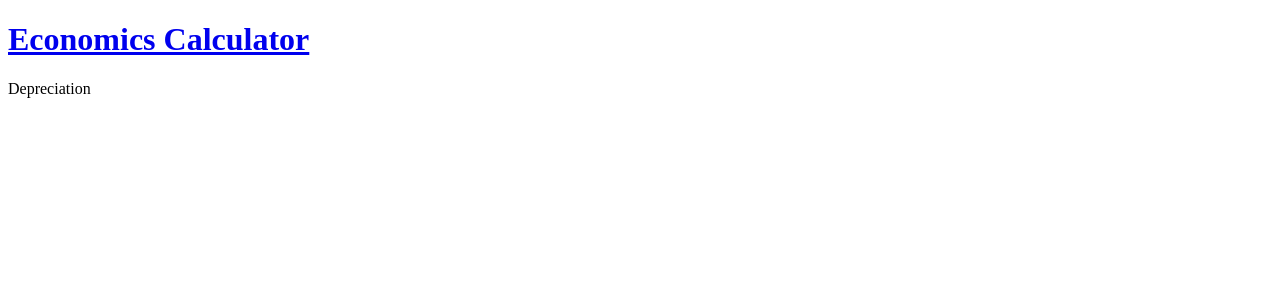
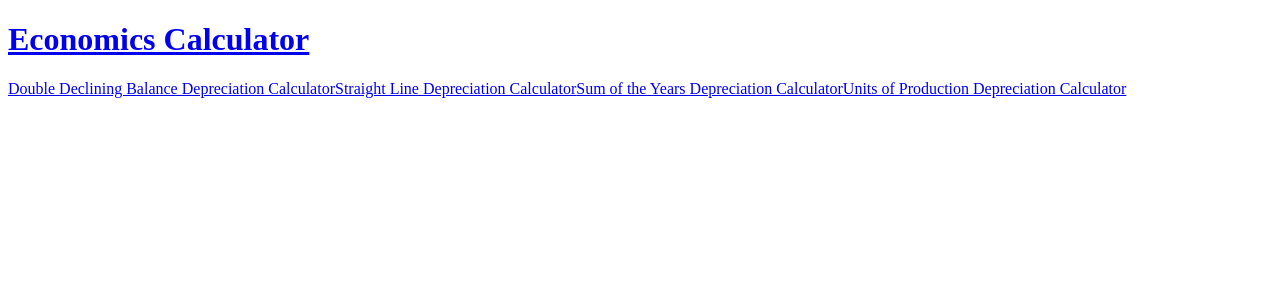
Before and after one commit to babekizulu/economics-caclulator, a React (Create React App) app: page /depreciation in a window 1280 px wide. Shown: the top 300 px of the page. Built offline with nearby package versions, Linux system fonts and the light colour scheme.

Commit message:
Depreciation Calculators Scaffolding & Routing

```diff
--- a/src/components/depreciation/Depreciation.js
+++ b/src/components/depreciation/Depreciation.js
@@ -1,9 +1,51 @@
 import React from "react";
+//components
+import DDBDepreciation from './DDBDepreciation';
+import SLDepreciation from './SLDepreciation';
+import SYDDepreciation from './SYDDepreciation';
+import UPDepreciation from './UPDepreciation';
+import Link from '../Link';
+import Route from '../Route';
 
 const Depreciation = () => {
     return (
-        <div>
-            Depreciation
+        <div className='depreciation-calculator-container'>
+            <Link
+            href='/depreciation/double-declining-balance'
+            className='calculator'
+            >
+                Double Declining Balance Depreciation Calculator
+            </Link>
+            <Link
+            href='/depreciation/straight-line'
+            className='calculator'
+            >
+                Straight Line Depreciation Calculator
+            </Link>
+            <Link
+            href='/depreciation/sum-of-the-years'
+            className='calculator'
+            >
+                Sum of the Years Depreciation Calculator
+            </Link>
+            <Link
+            href='/depreciation/units-of-production'
+            className='calculator'
+            >
+                Units of Production Depreciation Calculator
+            </Link>
+            <Route path='/depreciation/double-declining-balance'>
+                <DDBDepreciation/>
+            </Route>
+            <Route path='/depreciation/straight-line'>
+                <SLDepreciation/>
+            </Route>
+            <Route path='/depreciation/sum-of-the-years'>
+                <SYDDepreciation/>
+            </Route>
+            <Route path='/depreciation/units-of-production'>
+                <UPDepreciation/>
+            </Route>
         </div>
     );
 };
--- /dev/null
+++ b/src/components/depreciation/SYDDepreciation.js
@@ -0,0 +1,11 @@
+import React from "react";
+
+const SYDDepreciation = () => {
+    return (
+        <div>
+            Sum of Years Digits Depreciation Calculator
+        </div>
+    );
+};
+
+export default SYDDepreciation;
--- /dev/null
+++ b/src/components/depreciation/UPDepreciation.js
@@ -0,0 +1,11 @@
+import React from 'react';
+
+const UPDepreciation = () => {
+    return (
+        <div>
+            Units of Production Depreciation Formula
+        </div>
+    );
+};
+
+export default UPDepreciation;
```
Also changed, not shown: src/libs/Formulae.js, 1 other file (tests, documents, lock files or other folders).
